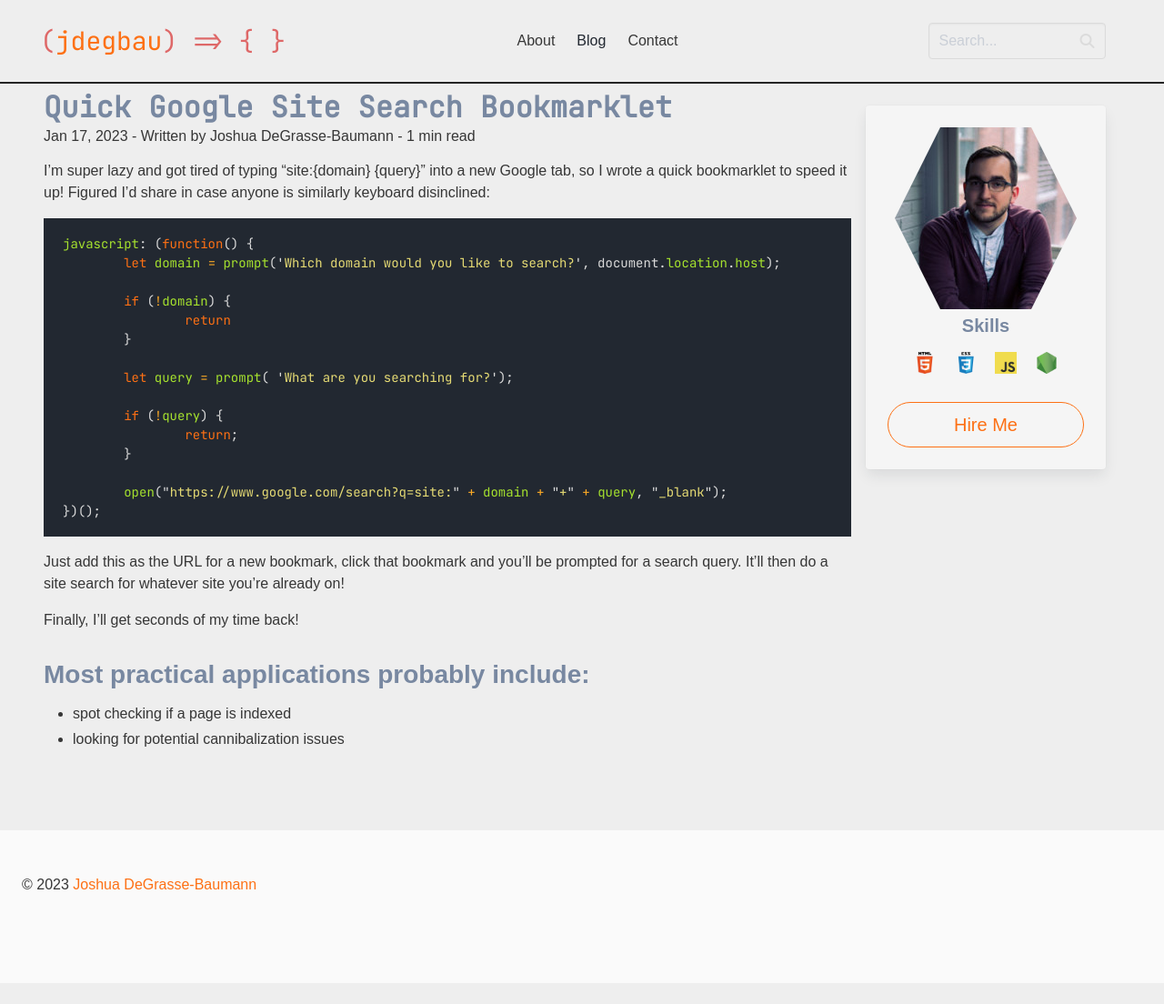
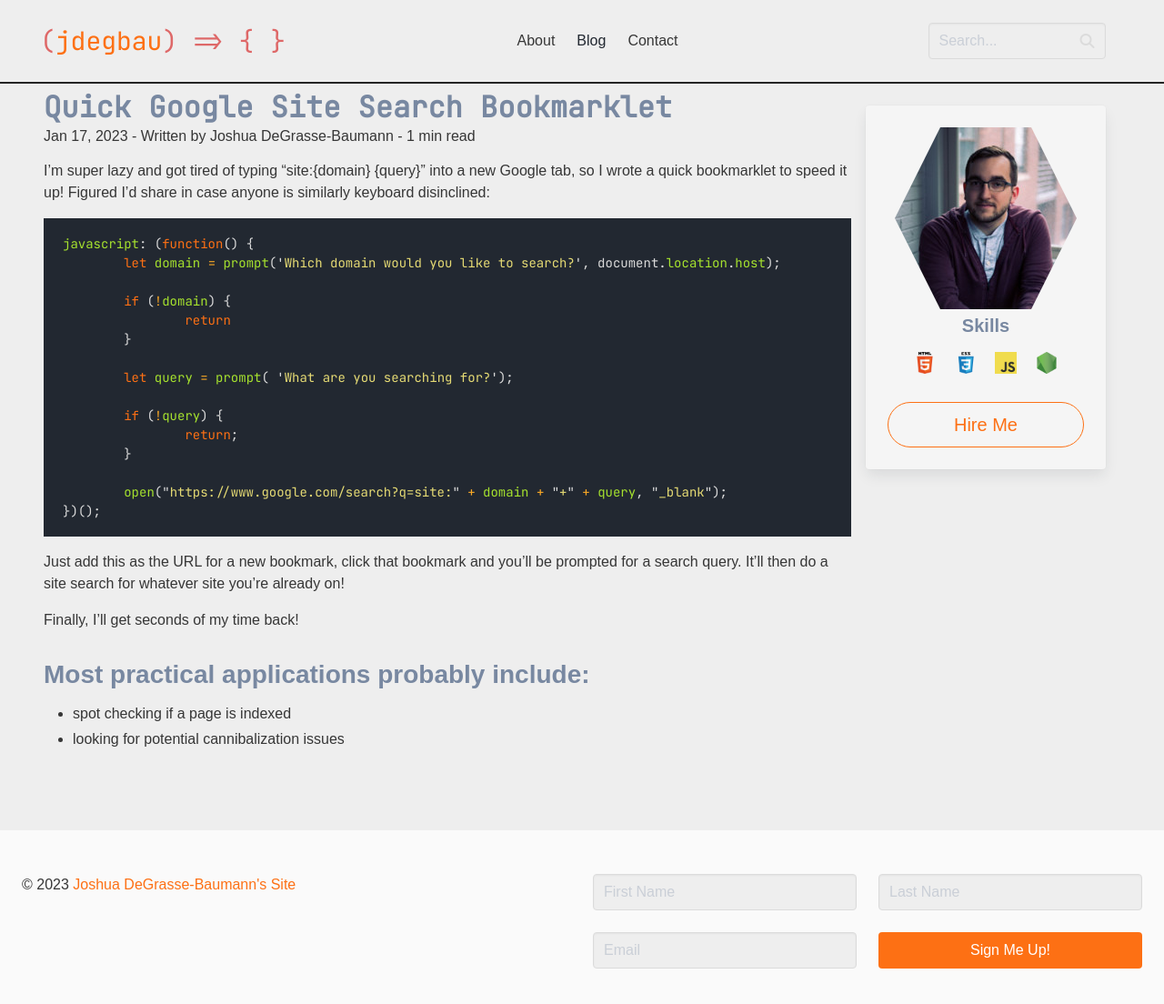
Before and after one commit to jdegbau/jdegbau.github.io, a Jekyll site: the page built from _posts/2023-01-17-site-search-bookmarklet.md, in a window 1280 px wide and 1185 px high. Shown: the top 1104 px of the window at 91% size. Built offline with Jekyll 4.4.1, drawn with Linux system fonts in a browser that asks for light colours; nearby versions of some CDN libraries; comment, search, counter and statistics services are not loaded.

Commit message:
Add newsletter to footer

```diff
--- /dev/null
+++ b/_includes/newsletter.html
@@ -0,0 +1,30 @@
+<form method="post" action="https://sendfox.com/form/3odzg9/mp8k5q" class="sendfox-form" id="mp8k5q" data-async="true" data-recaptcha="true">
+    <div class="columns is-mobile">
+      <div class="column">
+        <div class="control is-fullwidth">
+          <input class="input" type="text" id="sendfox_form_name" placeholder="First Name" name="first_name" required>
+        </div>
+      </div>
+      <div class="column">
+        <div class="control is-fullwidth">
+          <input class="input" type="text" id="sendfox_form_last_name" placeholder="Last Name" name="last_name" required>
+        </div>
+      </div>
+    </div>
+    <div class="columns is-mobile">
+      <div class="column">
+        <div class="control is-fullwidth">
+          <input class="input" type="email" id="sendfox_form_email" placeholder="Email" name="email" required>
+        </div>
+      </div>
+      <div class="column">
+        <div class="control is-fullwidth">
+          <button class="button is-primary is-fullwidth" type="submit">Sign Me Up!</button>
+        </div>
+      </div>
+    </div>
+    <div style="position: absolute; left: -5000px;" aria-hidden="true">
+      <input type="text" name="a_password" tabindex="-1" value="" autocomplete="off" />
+    </div>
+    <script src="https://sendfox.com/js/form.js"></script>
+  </form>
--- a/_layouts/wrapper.html
+++ b/_layouts/wrapper.html
@@ -41,7 +41,16 @@
       </main>
       <div id="sidebar" class="column m-4">{% include sidebar.html %}</div> <!-- end #sidebar -->
     </div>
-    <footer class="footer"><span>&copy; {{ site.time | date: '%Y' }} <a href="/">Joshua DeGrasse-Baumann</a></span></footer>
+    <footer class="footer">
+      <div class="columns is-mobile">
+        <div class="column">
+          <p>&copy; {{ site.time | date: '%Y' }} <a href="/">{{ site.title }}</a></p>
+        </div>
+        <div class="column">
+          {% include newsletter.html %}
+        </div>
+      </div>
+    </footer>
     <script src="https://kit.fontawesome.com/13ccd4d90b.js" crossorigin="anonymous" defer></script>
     <script src="/assets/js/mobile-nav.js" defer></script>
     <script src="/assets/js/copy-code-block.js" defer></script>
```
